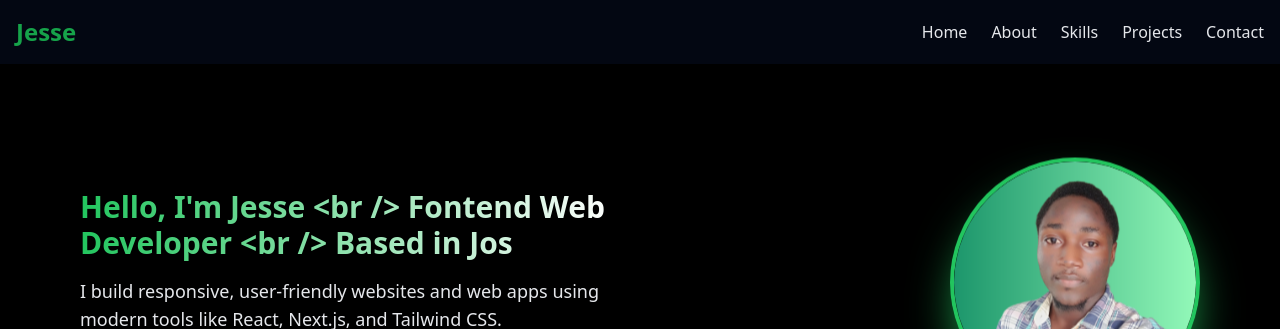
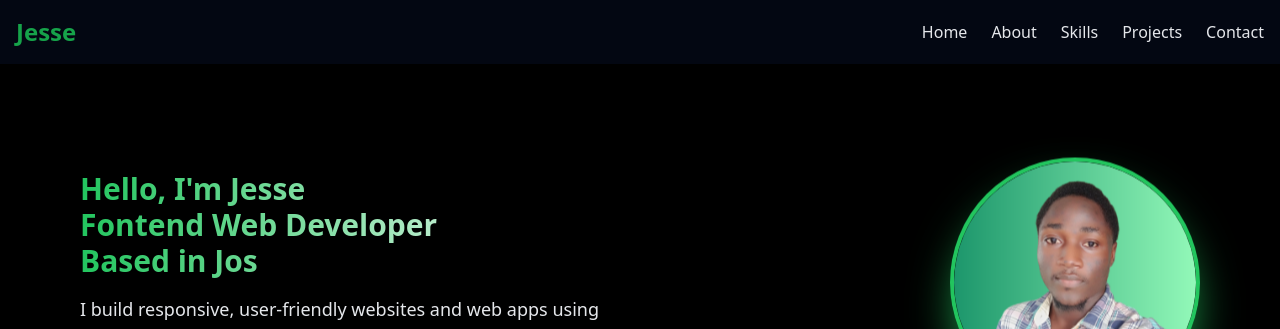
Before and after one commit to JesseEsau/jesseesau.github.io, a Next.js app: page / in a window 1280 px wide. Shown: the top 329 px of the page. Built offline with nearby package versions, Linux system fonts and the light colour scheme.

Commit message:
Update Hero component

```diff
--- a/components/Hero.tsx
+++ b/components/Hero.tsx
@@ -8,9 +8,9 @@ function Hero() {
                 {/* intro */}
                 <div className="md:w-1/2 text-center md:text-left">
                     <h2 className="text-2xl text-transparent bg-clip-text bg-gradient-to-r from-green-500 to-white sm:text-2xl md:text-3xl font-bold text-gray-200 mb-4">
-                        {`Hello, I'm Jesse <br />
+                        {`Hello, I'm Jesse`} <br />
                         Fontend Web Developer <br />
-                        Based in Jos`}
+                        Based in Jos
                     </h2>
                     <p className="text-gray-200 text-lg">
                         I build responsive, user-friendly websites and web apps using modern tools like React, Next.js, and Tailwind CSS.
```
